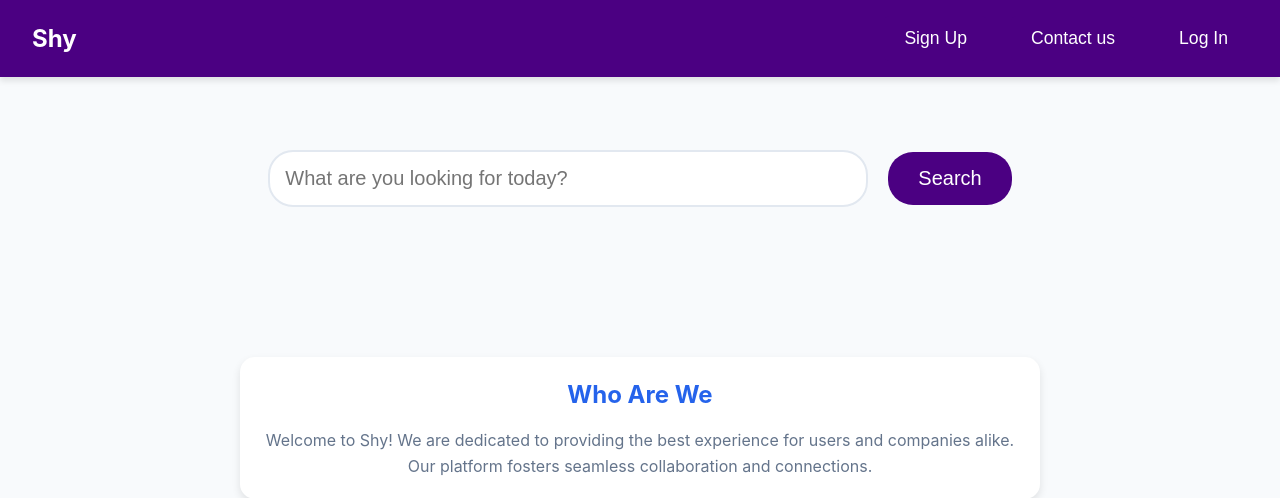
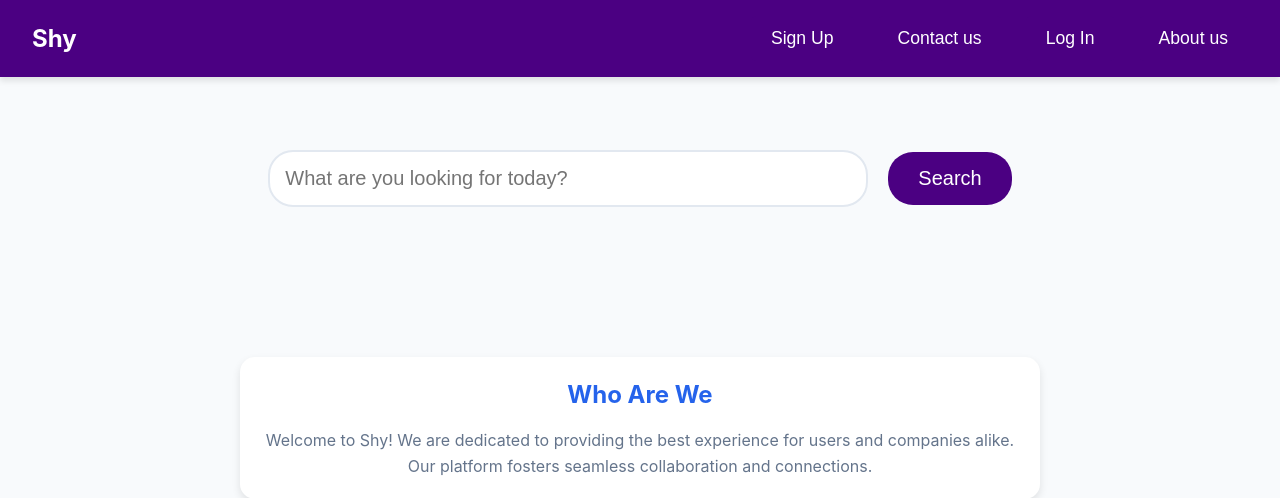
Before and after one commit to astole23/2024-SEG-Large-Group-Project, a Django app: page / in a window 1280 px wide. Shown: the top 498 px of the page. Run offline with Django 5.2, Linux system fonts and the light colour scheme.

Commit message:
add about us button

```diff
--- a/tutorials/templates/contact_us.html
+++ b/tutorials/templates/contact_us.html
@@ -23,6 +23,8 @@
             <button class="login-btn" onclick="window.location.href='/login/'">Log In</button>
 
             <button class="login-btn" onclick="window.location.href='/signup/'">Sign Up</button>
+            <button class="login-btn" onclick="window.location.href='/about_us/'">About us</button>
+
         </div>
     </div>
 
--- a/tutorials/templates/guest.html
+++ b/tutorials/templates/guest.html
@@ -156,6 +156,8 @@
             <button class="login-btn" onclick="window.location.href='/signup/'">Sign Up</button>
             <button class="login-btn" onclick="window.location.href='/contact_us/'">Contact us</button>
             <button class="login-btn" onclick="window.location.href='/login/'">Log In</button>
+            <button class="login-btn" onclick="window.location.href='/about_us/'">About us</button>
+
         </div>
     </div>
 
--- a/tutorials/templates/login.html
+++ b/tutorials/templates/login.html
@@ -192,6 +192,8 @@
             <button class="login-btn" onclick="window.location.href='/contact_us/'">Contact us</button>
 
             <button class="login-btn" onclick="window.location.href='/signup/'">Sign Up</button>
+            <button class="login-btn" onclick="window.location.href='/about_us/'">About us</button>
+
         </div>
     </div>
 
--- a/tutorials/templates/signup.html
+++ b/tutorials/templates/signup.html
@@ -177,6 +177,8 @@
             <button class="login-btn" onclick="window.location.href='/contact_us/'">Contact us</button>
 
             <button class="login-btn" onclick="window.location.href='/login/'">Log In</button>
+            <button class="login-btn" onclick="window.location.href='/about_us/'">About us</button>
+
         </div>
     </div>
 
```
